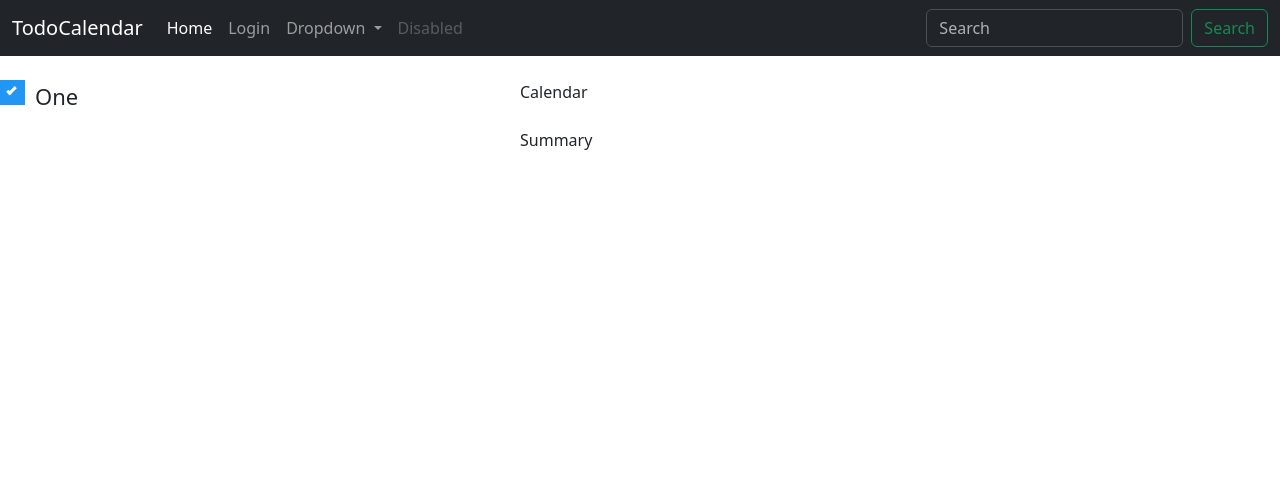
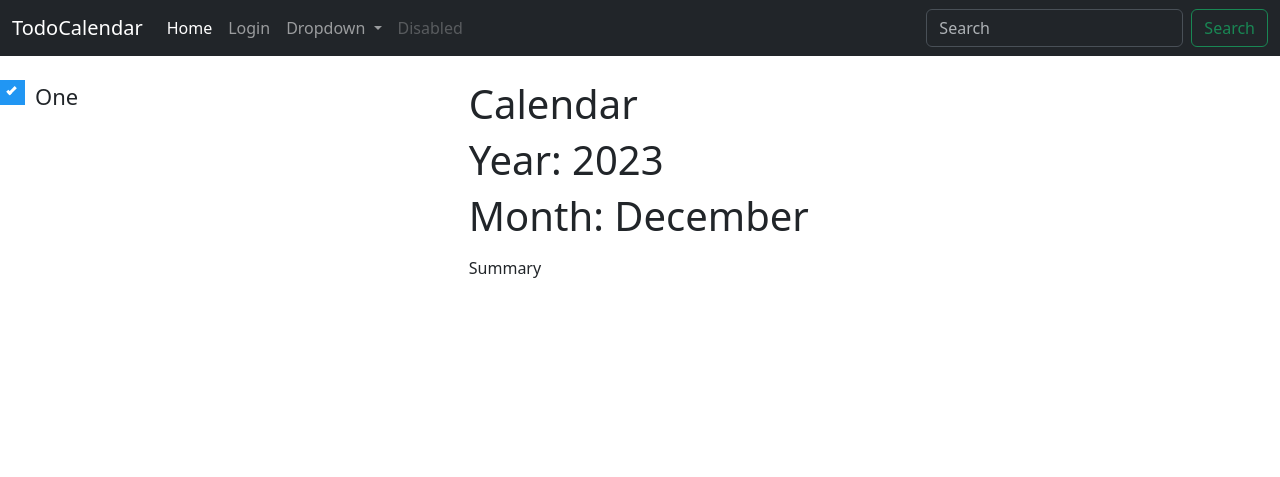
Before and after one commit to GNyoufun/TodoCalendar, a Django app: page / in a window 1280 px wide. Shown: the top 477 px of the page. Run offline with Django 4.2, Linux system fonts and the light colour scheme.

Commit message:
update the html and css for home page and added year/month to the url and UI

```diff
--- a/TodoCalendar/TodoCalendarApp/static/style.css
+++ b/TodoCalendar/TodoCalendarApp/static/style.css
@@ -23,7 +23,7 @@ footer {
 
 .homeBase {
     height: 100%;
-    width: 100%;
+    width: 90%;
 
     display: grid;
     grid:
--- a/TodoCalendar/TodoCalendarApp/templates/base/base.html
+++ b/TodoCalendar/TodoCalendarApp/templates/base/base.html
@@ -14,6 +14,17 @@
         </header>
 
         <main>
+                {% block messages %}
+                    {% if messages %}
+                        {% for message in messages %}
+                            <div class="alert alert-{{ message.tags }} alert-dismissible fade show" role="alert">
+                                {{ message }}
+                                <button type="button" class="btn-close" data-bs-dismiss="alert" aria-label="Close"></button>
+                            </div>
+                        {% endfor %}
+                    {% endif %}
+                {% endblock %}
+
             <div class="wrapper">
                 {% block content %}
 
--- a/TodoCalendar/TodoCalendarApp/templates/base/navbar.html
+++ b/TodoCalendar/TodoCalendarApp/templates/base/navbar.html
@@ -1,13 +1,13 @@
 <nav class="navbar navbar-expand-lg bg-dark" data-bs-theme="dark">
     <div class="container-fluid">
-        <a class="navbar-brand" href="{% url 'home' %}">TodoCalendar</a>
+        <a class="navbar-brand" href="{% url 'home' year=2023 month=1 %}">TodoCalendar</a>
         <button class="navbar-toggler" type="button" data-bs-toggle="collapse" data-bs-target="#navbarSupportedContent" aria-controls="navbarSupportedContent" aria-expanded="false" aria-label="Toggle navigation">
             <span class="navbar-toggler-icon"></span>
         </button>
         <div class="collapse navbar-collapse" id="navbarSupportedContent">
             <ul class="navbar-nav me-auto mb-2 mb-lg-0">
             <li class="nav-item">
-                <a class="nav-link active" aria-current="page" href="{% url 'home' %}">Home</a>
+                <a class="nav-link active" aria-current="page" href="{% url 'home' year=2023 month=1 %}">Home</a>
             </li>
             <li class="nav-item">
                 <a class="nav-link" href="{% url 'login' %}">Login</a>
--- a/TodoCalendar/TodoCalendarApp/templates/home.html
+++ b/TodoCalendar/TodoCalendarApp/templates/home.html
@@ -12,7 +12,10 @@
         </div>
     </div>
     <div class="Calendar">
-        <p> Calendar </p>
+        <h1> Calendar </h1>
+        <h1> Year: {{ year }} </h1>
+        <h1> Month: {{ month }} </h1>
+
     </div>
     <div class="Summary">
         <p> Summary </p>
--- a/TodoCalendar/TodoCalendarApp/urls.py
+++ b/TodoCalendar/TodoCalendarApp/urls.py
@@ -4,5 +4,7 @@ from . import views
 
 urlpatterns = [
     path("", views.home, name="home"),
+    path("<int:year>/", views.home, name="home"),
+    path("<int:year>/<int:month>/", views.home, name="home"),
     path("todoAdd", views.todoAddOn, name="todoAddOn")
 ]
--- a/TodoCalendar/TodoCalendarApp/views.py
+++ b/TodoCalendar/TodoCalendarApp/views.py
@@ -1,11 +1,25 @@
 from django.http import HttpResponseRedirect
 from django.shortcuts import render
+from django.contrib import messages
 
 from . import forms
+
+from datetime import date
+
+import calendar
+
+
 # Create your views here.
 
-def home(request):
-    return render(request, 'home.html')
+def home(request, year=date.today().year, month = date.today().month):
+    if month > 12 or month < 1:
+        messages.warning(request, "The month entered are invalid, please enter valid month.")
+        curMonth = date.today().month
+
+        return render(request,'home.html', {"year": year, "month": curMonth})
+    month = list(calendar.month_name)[month]
+
+    return render(request, 'home.html', {"year": year, "month": month})
 
 def todoAddOn(request):
     if request.method == 'POST':
```
